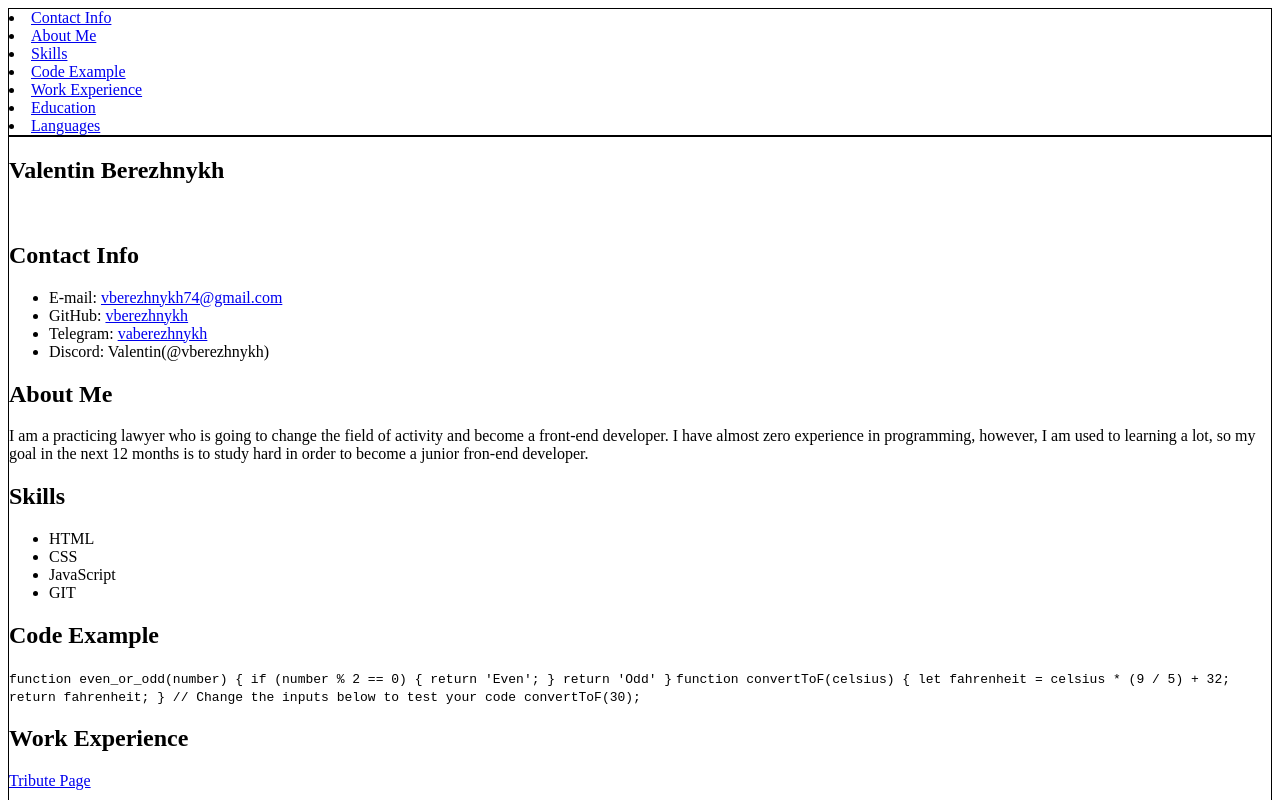
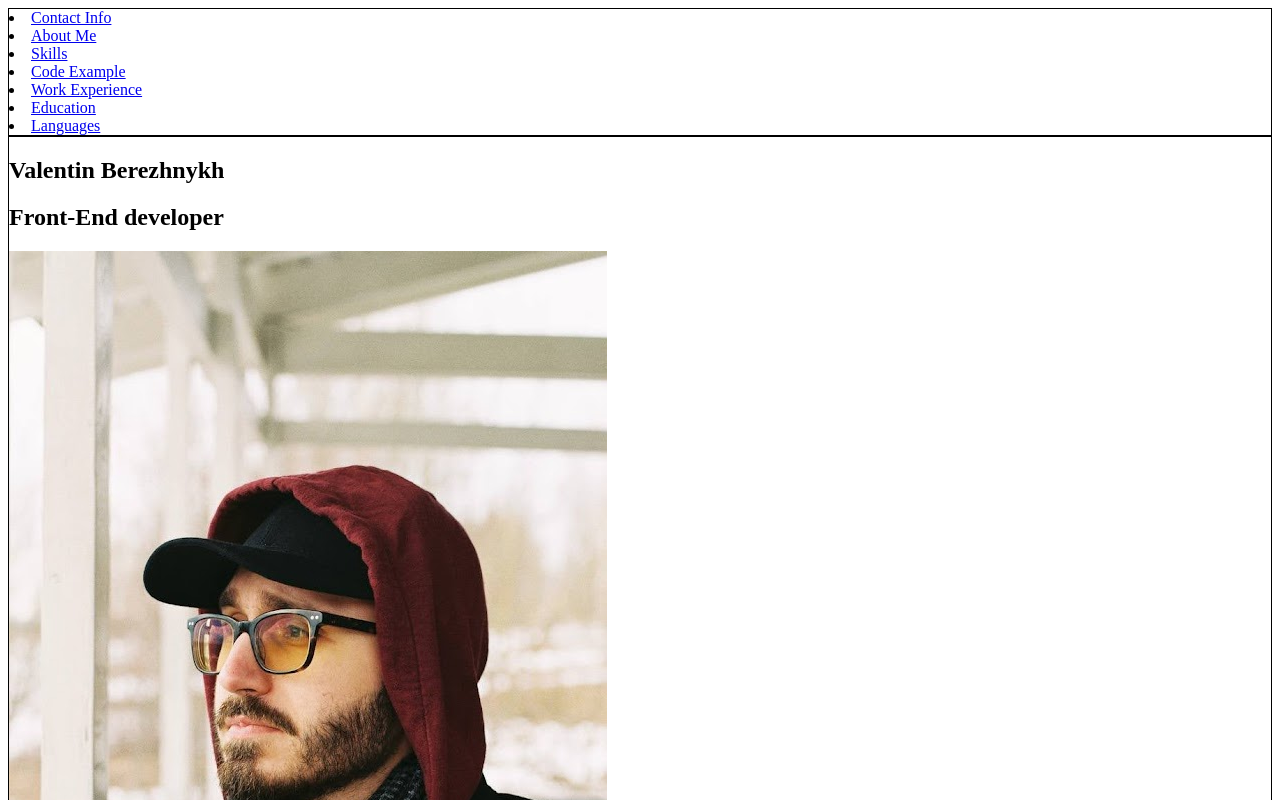
Before and after one commit to vberezhnykh/rsschool-cv, a plain HTML site: page index.html in a window 1280 px wide. Shown: the top 800 px of the page. Drawn offline with Linux system fonts and the light colour scheme.

Commit message:
feat: add profile image

```diff
--- a/index.html
+++ b/index.html
@@ -22,7 +22,8 @@
     <main class="main">
         <section class="section" id="profile">
             <h1>Valentin Berezhnykh</h1>
-            <img src="" alt="">
+            <h2>Front-End developer</h2>
+            <img src="assets/img/profile-picture.JPG" alt="profile picture">
         </section>
         <section class="section" id="contact-info">
             <h2>Contact Info</h2>
@@ -36,7 +37,7 @@
         <section class="section" id="summary">
             <h2>About Me</h2>
             <p>I am a practicing lawyer who is going to change the field of activity and become a front-end developer. I have almost zero experience in programming,
-                however, I am used to learning a lot, so my goal in the next 12 months is to study hard in order to become a junior fron-end developer.</p>
+                however, I am used to learning a lot, so my goal in the next 12 months is to study hard in order to become a junior front-end developer.</p>
         </section>
         <section class="section" id="skills">
             <h2>Skills</h2>
```
Also changed, not shown: assets/img/profile-picture.JPG (added).
